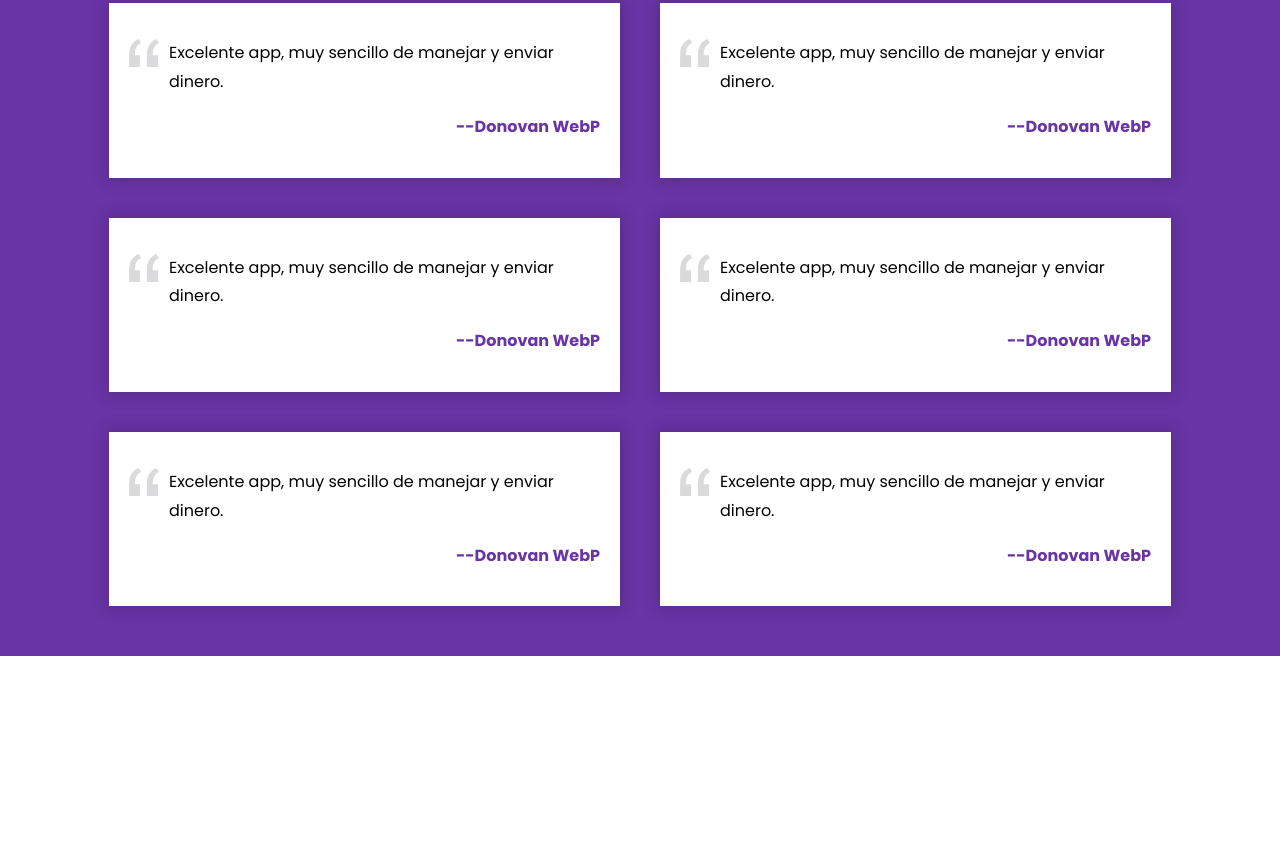
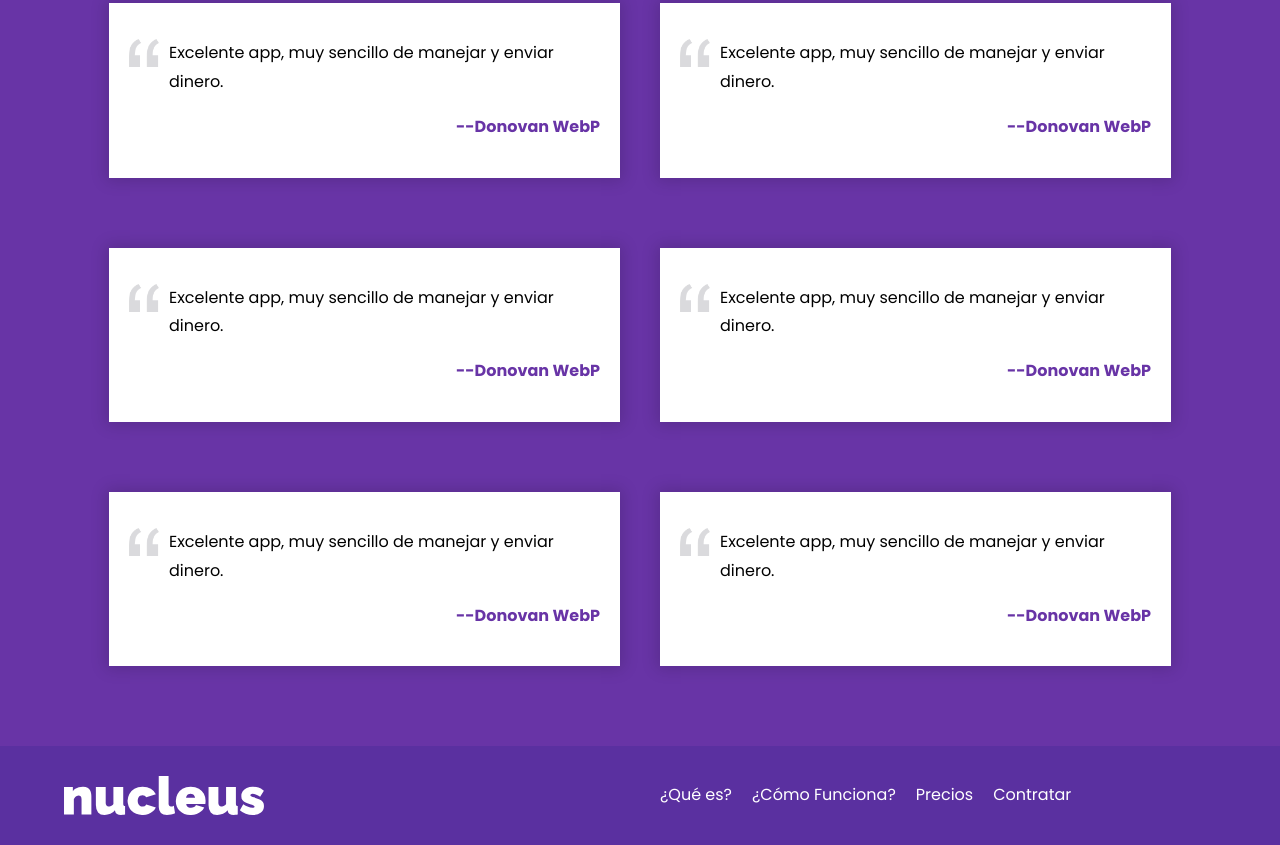
Before and after one commit to Tackless/CSS-03-Nucleus, a plain HTML site: page index.html in a window 1280 px wide. Shown: the part 4292-5137 px from the top of the page. Before the commit the page ends 4948 px from the top, so only its background shows below. Drawn offline with Linux system fonts and the light colour scheme.

Commit message:
footer check

```diff
--- a/css/styles.css
+++ b/css/styles.css
@@ -160,6 +160,10 @@ img {
     }
 }
 
+.navegacion__link--blanco {
+    color: var(--blanco);
+}
+
 .nucleus {
     margin-top: 3rem;
 }
@@ -294,6 +298,7 @@ img {
     background-color: var(--blanco);
     padding: 2rem;
     position: relative;
+    margin-bottom: 3rem;
 }
 
 .testimonial__texto {
@@ -317,5 +322,20 @@ img {
     color: var(--primario);
     font-weight: 700;
     text-align: right;
+}
 
+.footer {
+    background-color: #5a30a0;
+    padding: 3rem 0;
 }
+
+.footer__logo {
+    width: 20rem;
+    margin: 0 auto 4rem auto;
+}
+
+@media (min-width: 768px) {
+    .footer__logo {
+        margin: 0;
+    }
+}
--- a/index.html
+++ b/index.html
@@ -157,5 +157,22 @@
         </div>
     </section>
 
+    <footer class="footer">
+        <div class="footer__contenedor">
+            <div class="footer__grid">
+                <div class="footer__logo">
+                    <img src="/img/logo-blanco.svg" alt="logo blanco nucleus">
+                </div>
+
+                <div class="navegacion">
+                    <a href="#" class="navegacion__link navegacion__link--blanco">¿Qué es?</a>
+                    <a href="#" class="navegacion__link navegacion__link--blanco">¿Cómo Funciona?</a>
+                    <a href="#" class="navegacion__link navegacion__link--blanco">Precios</a>
+                    <a href="#" class="navegacion__link navegacion__link--blanco">Contratar</a>
+                </div>
+            </div>
+        </div>
+    </footer>
+
 </body>
 </html>
```
